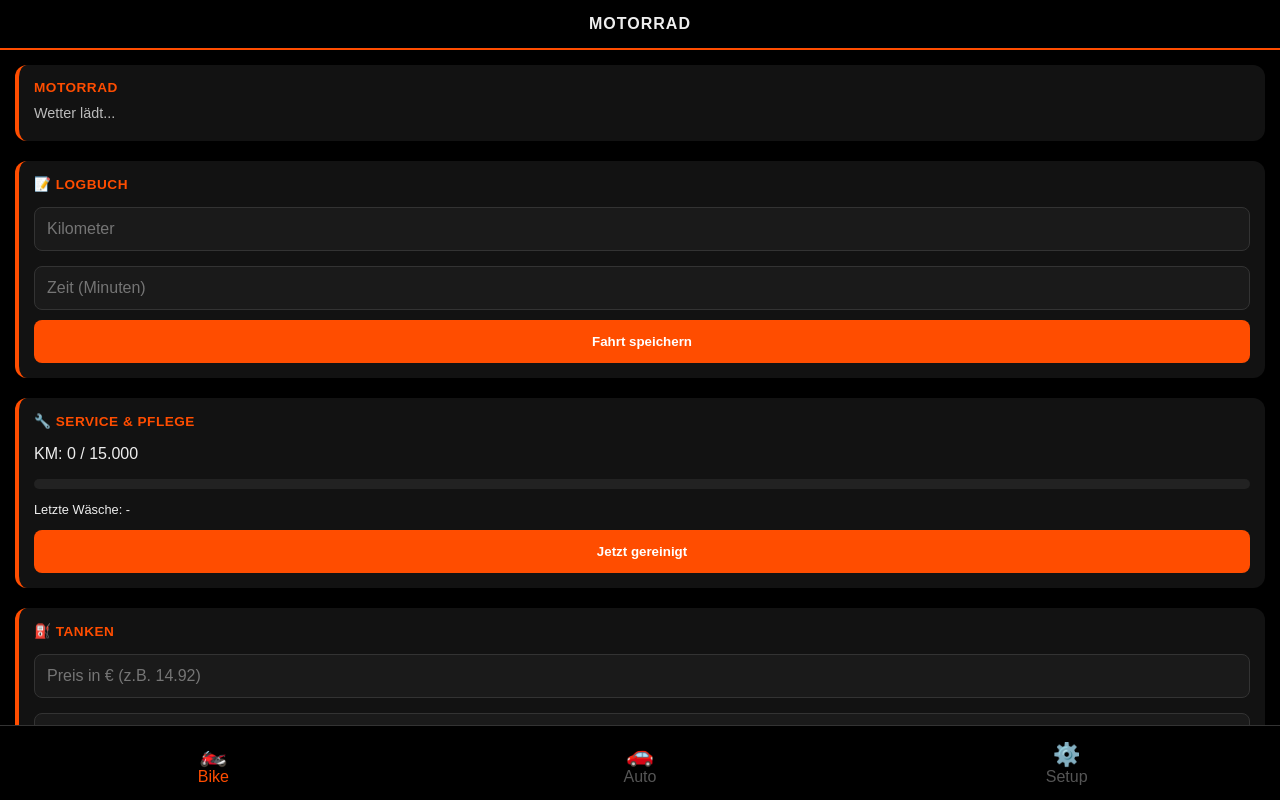
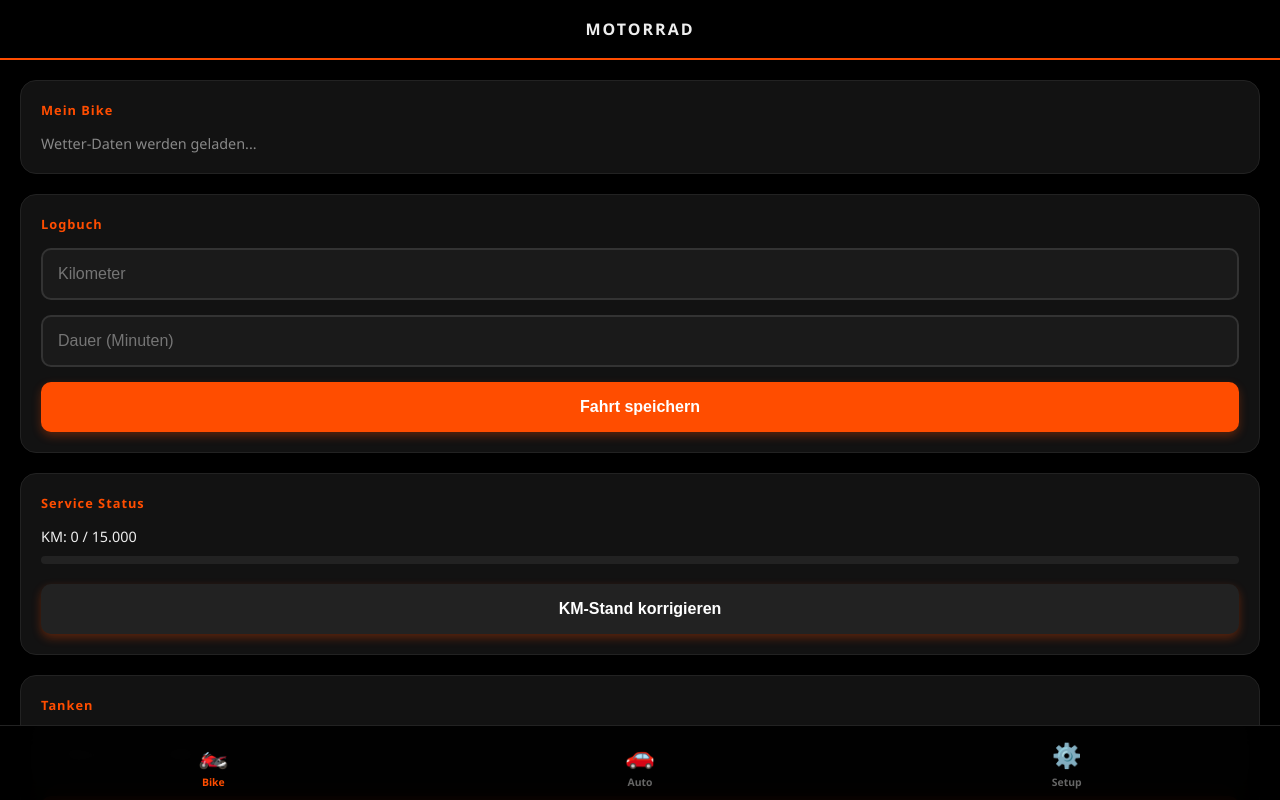
Before and after one commit to Ebenenkapfen33/Motorrad, a plain HTML site: page index.html in a window 1280 px wide. Both pictures are taken after a click on the button "Fahrt speichern". Drawn offline with Linux system fonts and the light colour scheme.

Commit message:
Update index.html

```diff
--- a/index.html
+++ b/index.html
@@ -2,216 +2,322 @@
 <html lang="de">
 <head>
     <meta charset="UTF-8">
-    <meta name="viewport" content="width=device-width, initial-scale=1.0, maximum-scale=1.0, user-scalable=no">
-    <title>Apex Fleet Hub v3</title>
+    <meta name="viewport" content="width=device-width, initial-scale=1.0, viewport-fit=cover">
+    <title>Apex Fleet Hub</title>
     <style>
         :root { --accent: #ff4d00; --bg: #000; --card: #121212; --text: #eee; }
-        * { box-sizing: border-box; -webkit-tap-highlight-color: transparent; }
-        body { font-family: sans-serif; background: var(--bg); color: var(--text); margin: 0; display: flex; flex-direction: column; height: 100vh; overflow: hidden; }
+        * { box-sizing: border-box; -webkit-tap-highlight-color: transparent; outline: none; }
 
-        header { padding: 15px; text-align: center; border-bottom: 2px solid var(--accent); background: #000; font-weight: bold; letter-spacing: 1px; }
-        main { flex: 1; overflow-y: auto; padding: 15px; padding-bottom: 100px; }
+        /* Verhindert das Scrollen des gesamten Bodys auf Android */
+        html, body {
+            height: 100%;
+            margin: 0;
+            background: var(--bg);
+            color: var(--text);
+            font-family: 'Segoe UI', Roboto, Helvetica, Arial, sans-serif;
+            overflow: hidden;
+        }
 
-        .view { display: none; }
+        body { display: flex; flex-direction: column; }
+
+        header {
+            padding: 18px;
+            text-align: center;
+            border-bottom: 2px solid var(--accent);
+            font-weight: 800;
+            text-transform: uppercase;
+            letter-spacing: 2px;
+            background: #000;
+        }
+
+        main {
+            flex: 1;
+            overflow-y: auto;
+            padding: 20px;
+            /* Extra Platz unten, damit nichts von der Nav verdeckt wird */
+            padding-bottom: 100px;
+            -webkit-overflow-scrolling: touch;
+        }
+
+        .view { display: none; animation: fadeIn 0.3s ease; }
         .view.active { display: block; }
+        @keyframes fadeIn { from { opacity: 0; } to { opacity: 1; } }
 
-        .card { background: var(--card); border-radius: 12px; padding: 15px; margin-bottom: 20px; border-left: 4px solid var(--accent); box-shadow: 0 5px 15px rgba(0,0,0,0.5); }
-        h2 { color: var(--accent); font-size: 0.85rem; margin: 0 0 10px 0; text-transform: uppercase; letter-spacing: 0.5px; }
+        .card {
+            background: var(--card);
+            border-radius: 16px;
+            padding: 20px;
+            margin-bottom: 20px;
+            border: 1px solid #222;
+            box-shadow: 0 4px 20px rgba(0,0,0,0.4);
+        }
 
-        input, select { width: 100%; padding: 12px; background: #1a1a1a; border: 1px solid #333; color: #fff; border-radius: 8px; margin: 5px 0 10px 0; font-size: 16px; }
-        button { width: 100%; padding: 14px; background: var(--accent); color: #fff; border: none; border-radius: 8px; font-weight: bold; cursor: pointer; transition: 0.2s; }
-        button:active { transform: scale(0.98); opacity: 0.8; }
+        h2 { color: var(--accent); font-size: 0.8rem; margin: 0 0 15px 0; letter-spacing: 1px; }
 
-        .btn-del { background: #222; color: #ff4444; border: 1px solid #444; margin-top: 8px; font-size: 0.7rem; width: auto; padding: 5px 10px; }
+        input {
+            width: 100%;
+            padding: 15px;
+            background: #1a1a1a;
+            border: 2px solid #333;
+            color: #fff;
+            border-radius: 10px;
+            margin-bottom: 15px;
+            font-size: 16px; /* Verhindert Auto-Zoom auf Mobile */
+            transition: border-color 0.2s;
+        }
+        input:focus { border-color: var(--accent); }
 
-        .nav { position: fixed; bottom: 0; width: 100%; height: 75px; background: #000; display: flex; border-top: 1px solid #333; z-index: 1000; }
-        .nav-item { flex: 1; display: flex; flex-direction: column; align-items: center; justify-content: center; color: #555; cursor: pointer; }
+        button {
+            width: 100%;
+            padding: 16px;
+            background: var(--accent);
+            color: #fff;
+            border: none;
+            border-radius: 10px;
+            font-weight: bold;
+            font-size: 1rem;
+            box-shadow: 0 4px 10px rgba(255, 77, 0, 0.3);
+        }
+        button:active { transform: scale(0.97); opacity: 0.9; }
+
+        .nav {
+            position: fixed;
+            bottom: 0;
+            width: 100%;
+            height: 75px;
+            background: rgba(0,0,0,0.95);
+            backdrop-filter: blur(10px);
+            display: flex;
+            border-top: 1px solid #222;
+            z-index: 999;
+        }
+
+        /* Versteckt die Nav, wenn die Tastatur offen ist (Android Fix) */
+        @media screen and (max-height: 500px) {
+            .nav { display: none; }
+        }
+
+        .nav-item {
+            flex: 1;
+            display: flex;
+            flex-direction: column;
+            align-items: center;
+            justify-content: center;
+            color: #666;
+            transition: 0.2s;
+        }
         .nav-item.active { color: var(--accent); }
-        .nav-item span { font-size: 1.4rem; }
+        .nav-item span { font-size: 1.5rem; margin-bottom: 4px; }
+        .nav-item label { font-size: 0.65rem; font-weight: bold; }
 
-        .bar-bg { background: #222; height: 10px; border-radius: 5px; margin: 10px 0; overflow: hidden; }
-        .bar-fill { background: var(--accent); height: 100%; width: 0%; transition: 0.8s cubic-bezier(0.4, 0, 0.2, 1); }
+        .entry {
+            background: #1a1a1a;
+            padding: 15px;
+            border-radius: 12px;
+            margin-top: 12px;
+            border: 1px solid #333;
+            display: flex;
+            flex-direction: column;
+            gap: 5px;
+        }
 
-        .entry { background: #1a1a1a; padding: 12px; border-radius: 8px; margin-top: 10px; border: 1px solid #222; position: relative; }
-        .ki-msg { color: #888; font-style: italic; font-size: 0.8rem; margin-top: 5px; display: block; border-left: 2px solid var(--accent); padding-left: 8px; }
+        .progress-container { background: #222; height: 8px; border-radius: 4px; margin: 10px 0; overflow: hidden; }
+        .progress-bar { background: var(--accent); height: 100%; width: 0%; transition: 1s ease-out; }
 
-        .bike-anim { font-size: 50px; text-align: center; margin: 15px 0; transition: 0.1s; }
-        .weather-info { font-size: 0.9rem; color: #bbb; }
+        .badge { font-size: 0.7rem; padding: 4px 8px; background: #333; border-radius: 4px; color: #aaa; align-self: flex-start; }
     </style>
 </head>
 <body>
 
-<header id="h-title">MOTORRAD</header>
+<header id="main-header">Motorrad</header>
 
 <main>
     <div id="v-bike" class="view active">
         <div class="card">
-            <h2 id="disp-name-bike">Mein Motorrad</h2>
-            <div id="w-bike" class="weather-info">Wetter lädt...</div>
-            <div id="rec-bike" style="font-weight:bold; margin-top:5px; font-size:0.8rem"></div>
+            <h2 id="name-b">Mein Bike</h2>
+            <div id="w-b" style="color:#888; font-size:0.9rem">Wetter-Daten werden geladen...</div>
         </div>
 
         <div class="card">
-            <h2>📝 Logbuch</h2>
-            <input type="number" id="l-km-bike" placeholder="Kilometer">
-            <input type="number" id="l-min-bike" placeholder="Zeit (Minuten)">
-            <button onclick="addLog('bike')">Fahrt speichern</button>
-            <div id="list-logs-bike"></div>
+            <h2>Logbuch</h2>
+            <input type="number" id="in-km-b" placeholder="Kilometer" inputmode="numeric">
+            <input type="number" id="in-min-b" placeholder="Dauer (Minuten)" inputmode="numeric">
+            <button onclick="save('bike')">Fahrt speichern</button>
+            <div id="list-b-logs"></div>
         </div>
 
         <div class="card">
-            <h2>🔧 Service & Pflege</h2>
-            <p>KM: <span id="km-bike">0</span> / 15.000</p>
-            <div class="bar-bg"><div id="bar-bike" class="bar-fill"></div></div>
-            <p style="font-size:0.8rem">Letzte Wäsche: <span id="cl-bike">-</span></p>
-            <button onclick="setClean('bike')">Jetzt gereinigt</button>
+            <h2>Service Status</h2>
+            <p style="margin:0; font-size:0.9rem">KM: <span id="km-disp-b">0</span> / 15.000</p>
+            <div class="progress-container"><div id="bar-b" class="progress-bar"></div></div>
+            <button style="background:#222; margin-top:10px;" onclick="resetKM('bike')">KM-Stand korrigieren</button>
         </div>
 
         <div class="card">
-            <h2>⛽ Tanken</h2>
-            <input type="number" step="0.01" id="t-p-bike" placeholder="Preis in € (z.B. 14.92)">
-            <input type="text" id="t-l-bike" placeholder="Ort/Tankstelle">
-            <button onclick="addTank('bike')">Tanken speichern</button>
-            <div id="list-tanks-bike"></div>
-        </div>
-
-        <div class="card">
-            <h2>📐 Schräglage</h2>
-            <input type="range" min="0" max="180" value="0" oninput="doLean(this.value)">
-            <div id="bike-icon" class="bike-anim">🏍️</div>
-            <p style="text-align:center; font-size:0.8rem;"><span id="lean-deg">0</span>° Neigung</p>
+            <h2>Tanken</h2>
+            <input type="number" step="0.01" id="in-p-b" placeholder="Preis (€, z.B. 14.92)" inputmode="decimal">
+            <button onclick="saveTank('bike')">Tanken speichern</button>
+            <div id="list-b-tanks"></div>
         </div>
     </div>
 
     <div id="v-car" class="view">
         <div class="card">
-            <h2 id="disp-name-car">Mein Auto</h2>
-            <div id="w-car" class="weather-info">Wetter lädt...</div>
+            <h2 id="name-c">Mein Auto</h2>
+            <div id="w-c" style="color:#888; font-size:0.9rem">-</div>
         </div>
         <div class="card">
-            <h2>📝 Logbuch</h2>
-            <input type="number" id="l-km-car" placeholder="Kilometer">
-            <button onclick="addLog('car')">Fahrt speichern</button>
-            <div id="list-logs-car"></div>
+            <h2>Logbuch</h2>
+            <input type="number" id="in-km-c" placeholder="Kilometer" inputmode="numeric">
+            <button onclick="save('car')">Fahrt speichern</button>
+            <div id="list-c-logs"></div>
         </div>
         <div class="card">
-            <h2>🔧 Service</h2>
-            <p>KM: <span id="km-car">0</span> / 20.000</p>
-            <div class="bar-bg"><div id="bar-car" class="bar-fill"></div></div>
-            <button onclick="setClean('car')">Wäsche quittieren</button>
+            <h2>Service Status</h2>
+            <p style="margin:0; font-size:0.9rem">KM: <span id="km-disp-c">0</span> / 20.000</p>
+            <div class="progress-container"><div id="bar-c" class="progress-bar"></div></div>
         </div>
         <div class="card">
-            <h2>⛽ Tanken</h2>
-            <input type="number" step="0.01" id="t-p-car" placeholder="Preis €">
-            <button onclick="addTank('car')">Speichern</button>
-            <div id="list-tanks-car"></div>
+            <h2>Tanken</h2>
+            <input type="number" step="0.01" id="in-p-c" placeholder="Preis (€)" inputmode="decimal">
+            <button onclick="saveTank('car')">Tanken speichern</button>
+            <div id="list-c-tanks"></div>
         </div>
     </div>
 
     <div id="v-set" class="view">
-        <div class="card"><h2>🎨 Akzentfarbe</h2><input type="color" onchange="setTheme(this.value)" id="color-picker"></div>
-        <div class="card"><h2>🏎️ Fuhrpark Namen</h2>
-            <input type="text" id="in-b-n" placeholder="Name Bike">
-            <input type="text" id="in-c-n" placeholder="Name Auto">
-            <button onclick="saveNames()">Namen speichern</button>
+        <div class="card">
+            <h2>Farbe & Design</h2>
+            <input type="color" onchange="updateColor(this.value)" id="color-p">
         </div>
-        <button class="btn-del" style="width:100%; padding:15px; background:#f00; color:#fff" onclick="resetAll()">KOMPLETT-RESET</button>
+        <div class="card">
+            <h2>Namen</h2>
+            <input type="text" id="set-n-b" placeholder="Name Bike">
+            <input type="text" id="set-n-c" placeholder="Name Auto">
+            <button onclick="updateNames()">Namen speichern</button>
+        </div>
+        <button style="background:#cc0000;" onclick="clearAll()">Komplett-Reset</button>
     </div>
 </main>
 
 <div class="nav">
-    <div class="nav-item active" onclick="tab('bike', this)"><span>🏍️</span><label>Bike</label></div>
-    <div class="nav-item" onclick="tab('car', this)"><span>🚗</span><label>Auto</label></div>
-    <div class="nav-item" onclick="tab('set', this)"><span>⚙️</span><label>Setup</label></div>
+    <div class="nav-item active" onclick="nav('bike', this)"><span>🏍️</span><label>Bike</label></div>
+    <div class="nav-item" onclick="nav('car', this)"><span>🚗</span><label>Auto</label></div>
+    <div class="nav-item" onclick="nav('set', this)"><span>⚙️</span><label>Setup</label></div>
 </div>
 
 <script>
-    let db = JSON.parse(localStorage.getItem('apex_v3_core')) || {
-        bike: { name: "Motorrad", km: 0, logs: [], tanks: [], clean: "-" },
-        car: { name: "Auto", km: 0, logs: [], tanks: [], clean: "-" },
-        color: "#ff4d00"
+    // Robustes Daten-Management
+    let storage = {
+        bike: { name: "Motorrad", km: 0, logs: [], tanks: [] },
+        car: { name: "Auto", km: 0, logs: [], tanks: [] },
+        theme: "#ff4d00"
     };
 
-    function sync() { localStorage.setItem('apex_v3_core', JSON.stringify(db)); render(); }
+    function loadData() {
+        const saved = localStorage.getItem('APEX_FLEET_DATA');
+        if(saved) {
+            try { storage = JSON.parse(saved); } catch(e) { console.error("Data Corrupt"); }
+        }
+        render();
+    }
 
-    function tab(v, el) {
+    function sync() {
+        localStorage.setItem('APEX_FLEET_DATA', JSON.stringify(storage));
+        if(window.navigator.vibrate) window.navigator.vibrate(20); // Haptisches Feedback
+        render();
+    }
+
+    function nav(v, el) {
         document.querySelectorAll('.view').forEach(x => x.classList.remove('active'));
         document.querySelectorAll('.nav-item').forEach(x => x.classList.remove('active'));
         document.getElementById('v-'+v).classList.add('active');
         el.classList.add('active');
-        document.getElementById('h-title').innerText = v.toUpperCase();
+        document.getElementById('main-header').innerText = v === 'set' ? 'Setup' : storage[v].name;
     }
 
-    async function initWeather() {
-        navigator.geolocation.getCurrentPosition(async p => {
-            try {
-                const r = await fetch(`https://api.open-meteo.com/v1/forecast?latitude=${p.coords.latitude}&longitude=${p.coords.longitude}&current_weather=true`);
-                const d = await r.json();
-                const t = d.current_weather.temperature;
-                const txt = `🌡️ ${t}°C | 💨 ${d.current_weather.windspeed} km/h`;
-                document.getElementById('w-bike').innerText = txt;
-                document.getElementById('w-car').innerText = txt;
-                document.getElementById('rec-bike').innerText = t > 12 ? "✅ Perfektes Bike-Wetter!" : "⚠️ Ziemlich frisch heute.";
-            } catch(e) { console.log("Weather error"); }
-        });
-    }
-
-    function addLog(t) {
-        const kmVal = document.getElementById('l-km-'+t).value;
-        const minVal = document.getElementById('l-min-'+t)?.value || "";
-        const km = parseInt(kmVal) || 0;
+    function save(t) {
+        const kmIn = document.getElementById('in-km-'+t);
+        const minIn = document.getElementById('in-min-'+t);
+        const km = parseInt(kmIn.value) || 0;
         if(km > 0) {
-            let ai = km > 100 ? "KI: Kranke Tour, Respekt!" : "KI: Schöne Runde!";
-            db[t].logs.unshift({ id: Date.now(), km, min: minVal, d: new Date().toLocaleDateString(), ai });
-            db[t].km += km;
-            document.getElementById('l-km-'+t).value = "";
-            if(document.getElementById('l-min-'+t)) document.getElementById('l-min-'+t).value = "";
+            storage[t].logs.unshift({
+                id: Date.now(),
+                km: km,
+                min: minIn ? minIn.value : null,
+                date: new Date().toLocaleDateString()
+            });
+            storage[t].km += km;
+            kmIn.value = "";
+            if(minIn) minIn.value = "";
             sync();
         }
     }
 
-    function addTank(t) {
-        const p = document.getElementById('t-p-'+t).value;
-        const l = document.getElementById('t-l-'+t)?.value || "Tankstelle";
-        if(p) {
-            db[t].tanks.unshift({ id: Date.now(), p: parseFloat(p).toFixed(2), l, d: new Date().toLocaleDateString() });
-            document.getElementById('t-p-'+t).value = "";
+    function saveTank(t) {
+        const pIn = document.getElementById('in-p-'+t);
+        const p = parseFloat(pIn.value) || 0;
+        if(p > 0) {
+            storage[t].tanks.unshift({
+                id: Date.now(),
+                p: p.toFixed(2),
+                date: new Date().toLocaleDateString()
+            });
+            pIn.value = "";
             sync();
         }
     }
 
-    function del(t, c, id) { db[t][c] = db[t][c].filter(x => x.id !== id); sync(); }
-    function setClean(t) { db[t].clean = new Date().toLocaleDateString(); sync(); }
-    function doLean(v) { let d = Math.round(v/4); document.getElementById('bike-icon').style.transform = `rotate(${d}deg)`; document.getElementById('lean-deg').innerText = d; }
-    function setTheme(c) { db.color = c; sync(); }
-    function saveNames() {
-        db.bike.name = document.getElementById('in-b-n').value || db.bike.name;
-        db.car.name = document.getElementById('in-c-n').value || db.car.name;
+    function resetKM(t) {
+        const n = prompt("Aktueller KM-Stand:", storage[t].km);
+        if(n !== null) { storage[t].km = parseInt(n) || 0; sync(); }
+    }
+
+    function updateColor(c) { storage.theme = c; sync(); }
+    function updateNames() {
+        storage.bike.name = document.getElementById('set-n-b').value || storage.bike.name;
+        storage.car.name = document.getElementById('set-n-c').value || storage.car.name;
         sync();
     }
-    function resetAll() { if(confirm("ALLES LÖSCHEN?")) { localStorage.clear(); location.reload(); } }
+    function clearAll() { if(confirm("Wirklich alles löschen?")) { localStorage.clear(); location.reload(); } }
+
+    async function fetchWeather() {
+        navigator.geolocation.getCurrentPosition(async pos => {
+            const res = await fetch(`https://api.open-meteo.com/v1/forecast?latitude=${pos.coords.latitude}&longitude=${pos.coords.longitude}&current_weather=true`);
+            const d = await res.json();
+            const txt = `🌡️ ${d.current_weather.temperature}°C | 💨 ${d.current_weather.windspeed}km/h`;
+            document.getElementById('w-b').innerText = txt;
+            document.getElementById('w-c').innerText = txt;
+        });
+    }
 
     function render() {
-        document.documentElement.style.setProperty('--accent', db.color);
+        document.documentElement.style.setProperty('--accent', storage.theme);
         ['bike', 'car'].forEach(t => {
-            document.getElementById('disp-name-'+t).innerText = db[t].name;
-            document.getElementById('km-'+t).innerText = db[t].km.toLocaleString();
+            document.getElementById('km-disp-'+t).innerText = storage[t].km.toLocaleString();
             const target = t === 'bike' ? 15000 : 20000;
-            document.getElementById('bar-'+t).style.width = Math.min((db[t].km/target)*100, 100) + "%";
+            document.getElementById('bar-'+t).style.width = Math.min((storage[t].km/target)*100, 100) + "%";
 
-            document.getElementById('list-logs-'+t).innerHTML = db[t].logs.map(x => `
-                <div class="entry"><b>${x.d}</b>: ${x.km} km ${x.min ? '('+x.min+' Min)' : ''}
-                <span class="ki-msg">${x.ai}</span>
-                <button class="btn-del" onclick="del('${t}','logs',${x.id})">Löschen</button></div>`).join('');
+            // Render Logs
+            const logHTML = storage[t].logs.map(l => `
+                <div class="entry">
+                    <span class="badge">${l.date}</span>
+                    <span style="font-weight:bold">${l.km} km ${l.min ? ' | '+l.min+' Min' : ''}</span>
+                </div>`).join('');
+            document.getElementById('list-'+t+'-logs').innerHTML = logHTML;
 
-            document.getElementById('list-tanks-'+t).innerHTML = db[t].tanks.map(x => `
-                <div class="entry"><b>${x.d}</b>: ${x.p} € @ ${x.l || 'Tankstelle'}
-                <button class="btn-del" onclick="del('${t}','tanks',${x.id})">Löschen</button></div>`).join('');
+            // Render Tanks
+            const tankHTML = storage[t].tanks.map(tank => `
+                <div class="entry">
+                    <span class="badge">${tank.date}</span>
+                    <span style="color:var(--accent); font-weight:bold">${tank.p} €</span>
+                </div>`).join('');
+            document.getElementById('list-'+t+'-tanks').innerHTML = tankHTML;
         });
-        document.getElementById('cl-bike').innerText = db.bike.clean;
     }
 
-    window.onload = () => { render(); initWeather(); };
+    window.onload = () => { loadData(); fetchWeather(); };
 </script>
+
 </body>
 </html>
```
